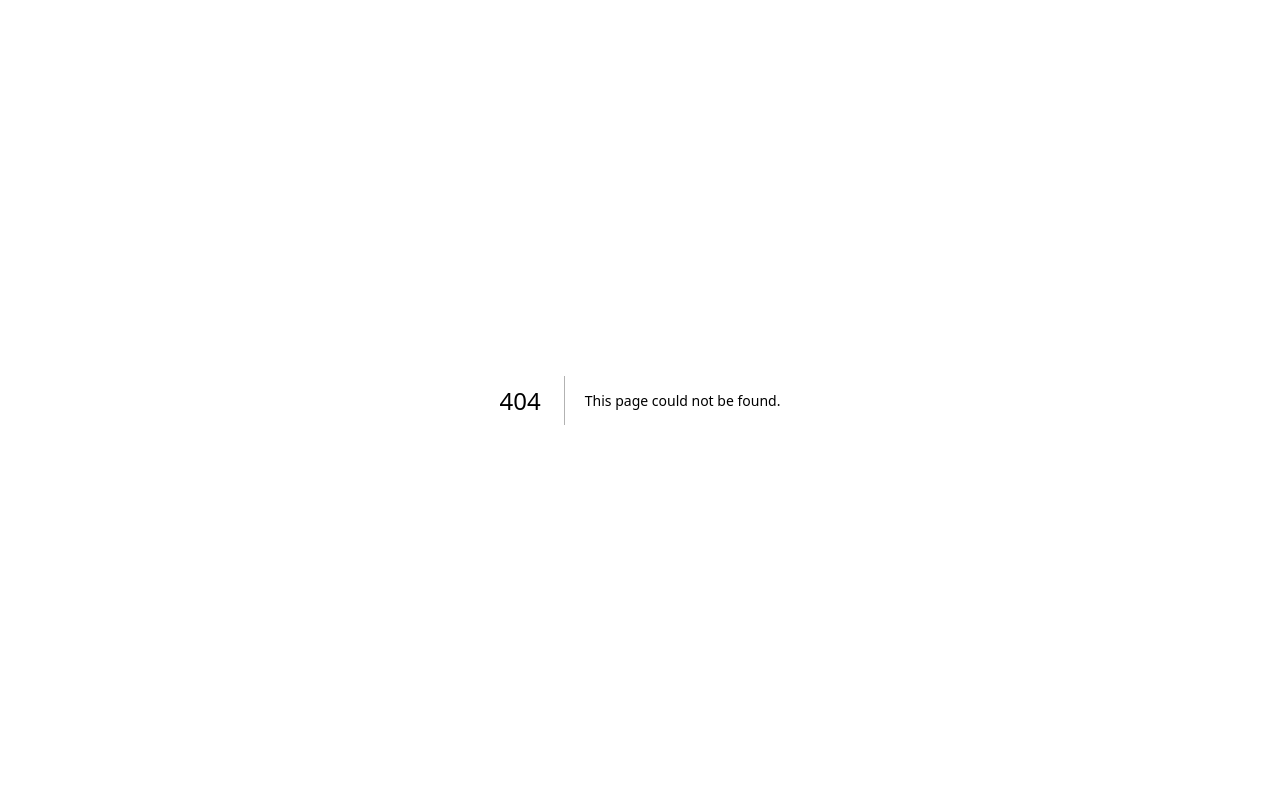
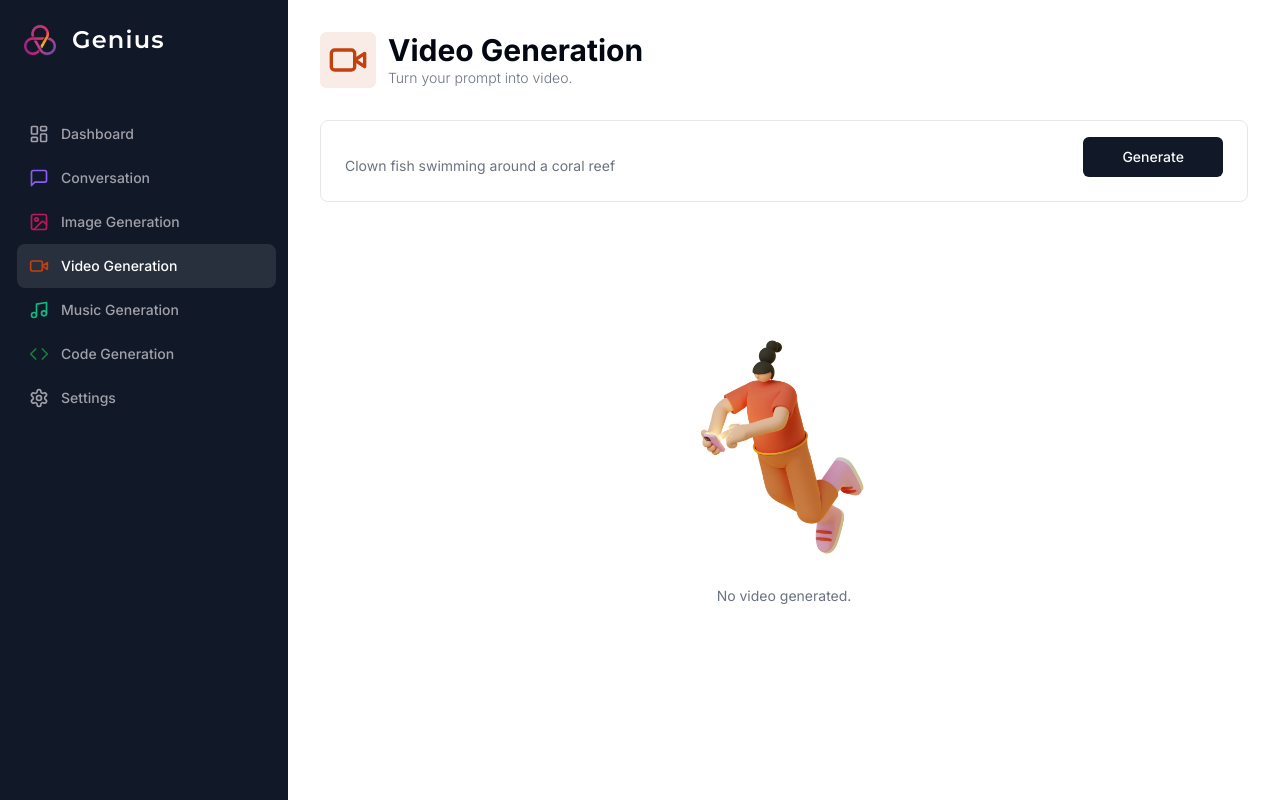
Before and after one commit to alexxtomas/all-ai, a Next.js app: page /video in a window 1280 px wide. Before the commit this address had no page. Built offline with nearby package versions, Linux system fonts and the light colour scheme.

Commit message:
feat: Create and integrate video page

```diff
--- /dev/null
+++ b/app/(dashboard)/(routes)/video/page.tsx
@@ -0,0 +1,102 @@
+'use client'
+
+import Heading from '@/components/heading'
+import { Form, FormControl, FormField, FormItem, FormLabel } from '@/components/ui/form'
+import { VideoIcon } from 'lucide-react'
+import { useForm } from 'react-hook-form'
+import { valibotResolver } from '@hookform/resolvers/valibot'
+import { Input } from '@/components/ui/input'
+import { Button } from '@/components/ui/button'
+import { useRouter } from 'next/navigation'
+import { useState } from 'react'
+import Empty from '@/components/empty'
+import Loader from '@/components/loader'
+import { musicFormSchema, MusicFormType } from './schema'
+import { sendVidoQuery } from '@/services/api/video'
+
+export default function VideoPage() {
+  const router = useRouter()
+  const [video, setVideo] = useState<string>('')
+  const form = useForm<MusicFormType>({
+    resolver: valibotResolver(musicFormSchema),
+    defaultValues: {
+      prompt: ''
+    }
+  })
+
+  const isLoading = form.formState.isSubmitting
+
+  const noVideo = !video && !isLoading
+  const onSubmit = async (values: MusicFormType) => {
+    try {
+      setVideo('')
+      const video = await sendVidoQuery({ values })
+      setVideo(video)
+      form.reset()
+    } catch (err) {
+      // Open Pro Modal
+      console.error(err)
+    } finally {
+      router.refresh()
+    }
+  }
+
+  return (
+    <section>
+      <Heading
+        title='Video Generation'
+        description='Turn your prompt into video.'
+        icon={VideoIcon}
+        iconColor='text-orange-700'
+        bgColor='bg-orange-700/10'
+      />
+      <div className='px-4 lg:px-8'>
+        <div>
+          <Form {...form}>
+            <form
+              onSubmit={form.handleSubmit(onSubmit)}
+              className='rounded-lg border w-full p-4 px-3 md:px-6 focus-within:shadow-sm grid grid-cols-12 gap-2 relative'
+            >
+              <FormField
+                name='prompt'
+                render={({ field }) => (
+                  <FormItem className='col-span-12 lg:col-span-10'>
+                    <FormLabel className='hidden'>Have a conversation with the AI.</FormLabel>
+                    <FormControl className='m-0 p-0'>
+                      <Input
+                        className='border-0 outline-none focus-visible:ring-0 focus-visible:ring-transparent'
+                        disabled={isLoading}
+                        placeholder='Clown fish swimming around a coral reef'
+                        {...field}
+                      />
+                    </FormControl>
+                  </FormItem>
+                )}
+              />
+              <Button
+                type='submit'
+                className='col-span-12 lg:col-span-2 w-full'
+                disabled={isLoading}
+              >
+                Generate
+              </Button>
+            </form>
+          </Form>
+        </div>
+        <div className='space-y-4 mt-4'>
+          {isLoading && (
+            <div className='p-8 rounded-lg w-full flex  items-center justify-center bg-muted'>
+              <Loader />
+            </div>
+          )}
+          {noVideo && <Empty label='No video generated.' />}
+          {video && (
+            <video controls className='w-full aspect-video mt-8 rounded-lg border bg-black'>
+              <source src={video} />
+            </video>
+          )}
+        </div>
+      </div>
+    </section>
+  )
+}
--- /dev/null
+++ b/app/(dashboard)/(routes)/video/schema.ts
@@ -0,0 +1,7 @@
+import { object, string, minLength, type Input } from 'valibot'
+
+export const musicFormSchema = object({
+  prompt: string([minLength(1, 'Video prompt is required.')])
+})
+
+export type MusicFormType = Input<typeof musicFormSchema>
--- /dev/null
+++ b/services/api/video.ts
@@ -0,0 +1,17 @@
+export const sendVidoQuery = async ({ values }: { values: any }) => {
+  try {
+    const response = await fetch('/api/video', {
+      method: 'POST',
+      body: JSON.stringify(values)
+    })
+
+    if (!response.ok) {
+      throw new Error('Error sending message')
+    }
+
+    const data = await response.json()
+    return data[0]
+  } catch (err) {
+    console.log(err)
+  }
+}
```
